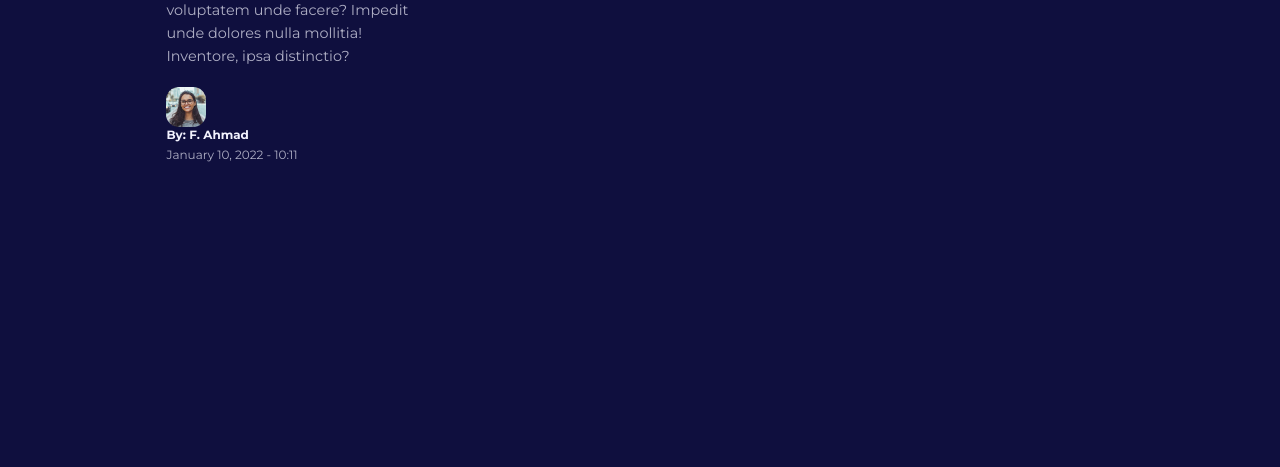
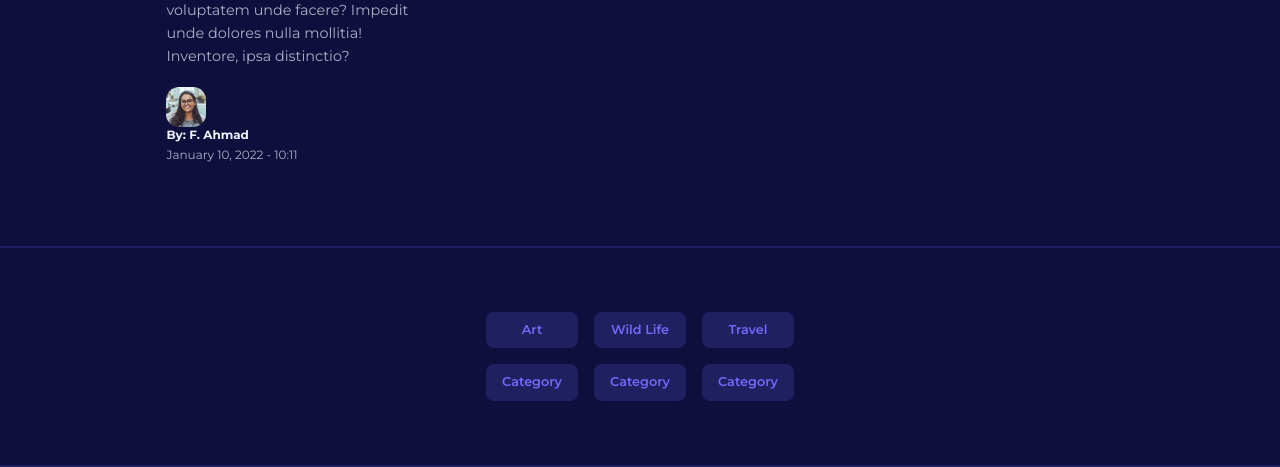
Before and after one commit to fahad-bd/Teaching-Assistants-Management-System, a PHP site: page / in a window 1280 px wide. Shown: the part 2956-3423 px from the top of the page. Before the commit the page ends 3118 px from the top, so only its background shows below. Run offline with PHP 8.4, Linux system fonts and the light colour scheme; some libraries are stand-ins or nearby versions.

Commit message:
added button in last secton of home page

```diff
--- a/index.html
+++ b/index.html
@@ -305,7 +305,14 @@
 
     <!--------------------------------------- Start Category ----------------------------------->
     <section class="category__buttons">
-
+        <div class="container category__buttons-container">
+            <a href="" class="category__button">Art</a>
+            <a href="" class="category__button">Wild Life</a>
+            <a href="" class="category__button">Travel</a>
+            <a href="" class="category__button">Category</a>
+            <a href="" class="category__button">Category</a>
+            <a href="" class="category__button">Category</a>
+        </div>
     </section>
     <!--------------------------------------- End Category ----------------------------------->
     <footer>
--- a/style/style.css
+++ b/style/style.css
@@ -266,11 +266,26 @@ nav button {
 }
 /* ---------------------------------- End Featured --------------------------------- */
 
-/* ---------------------------------- Start Posts --------------------------------- */
+/* ---------------------------------- Start Posts position --------------------------------- */
 .posts__container {
     display: grid;
     grid-template-columns: repeat(3, 1fr);
     gap: 5rem;
     margin-bottom: 5rem;
 }
-/* ---------------------------------- End Posts --------------------------------- */
+/* ---------------------------------- End Posts position --------------------------------- */
+
+/* ---------------------------------- Start Category Buttons --------------------------------- */
+.category__buttons {
+    padding: 4rem 0;
+    border-top: 2px solid var(--color-gray-900);
+    border-bottom: 2px solid var(--color-gray-900);
+}
+
+.category__buttons-container {
+    width: fit-content;
+    display: grid;
+    grid-template-columns: repeat(3, 1fr);
+    gap: 1rem;
+}
+/* ---------------------------------- End Category Buttons  --------------------------------- */
```
